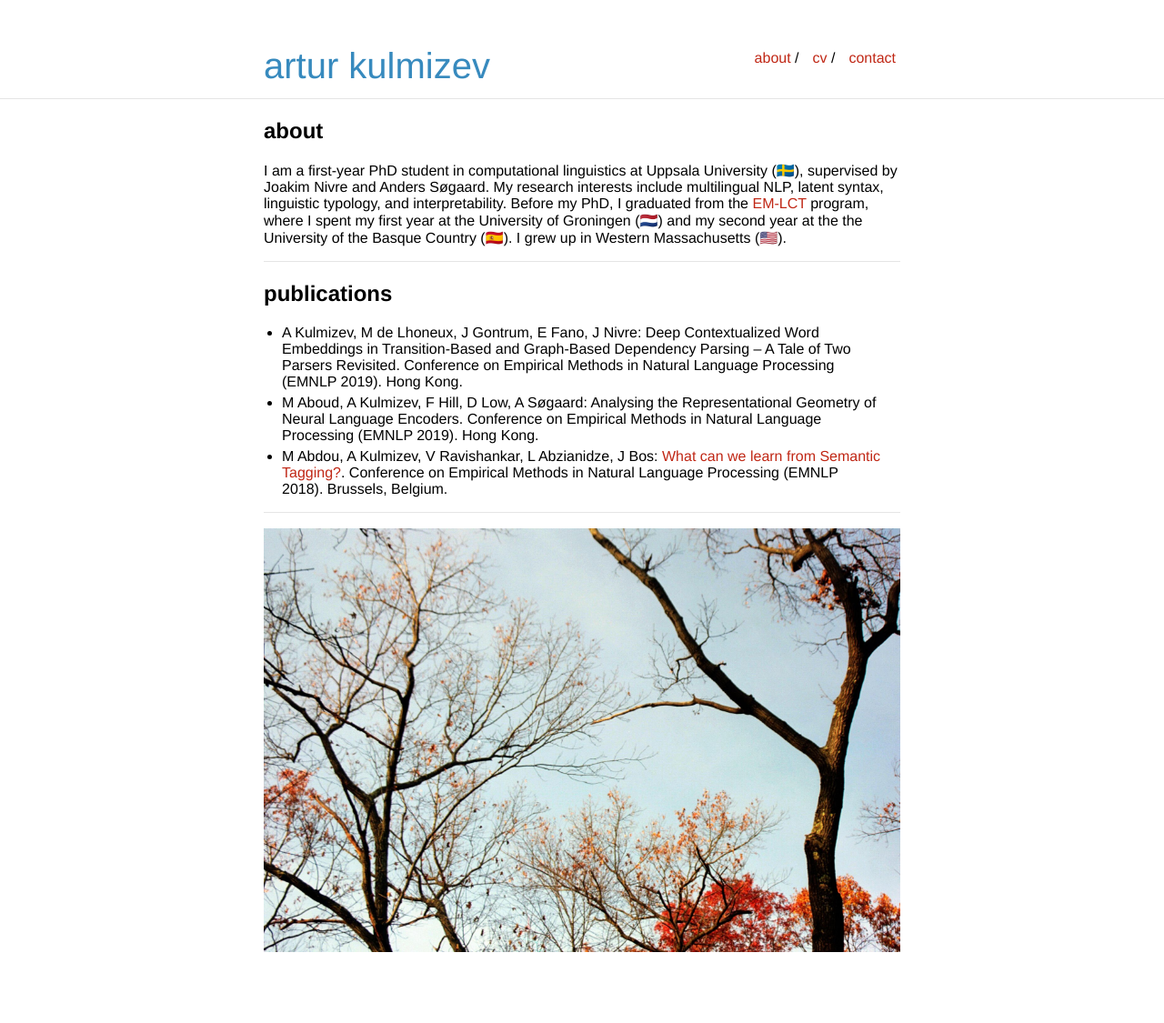
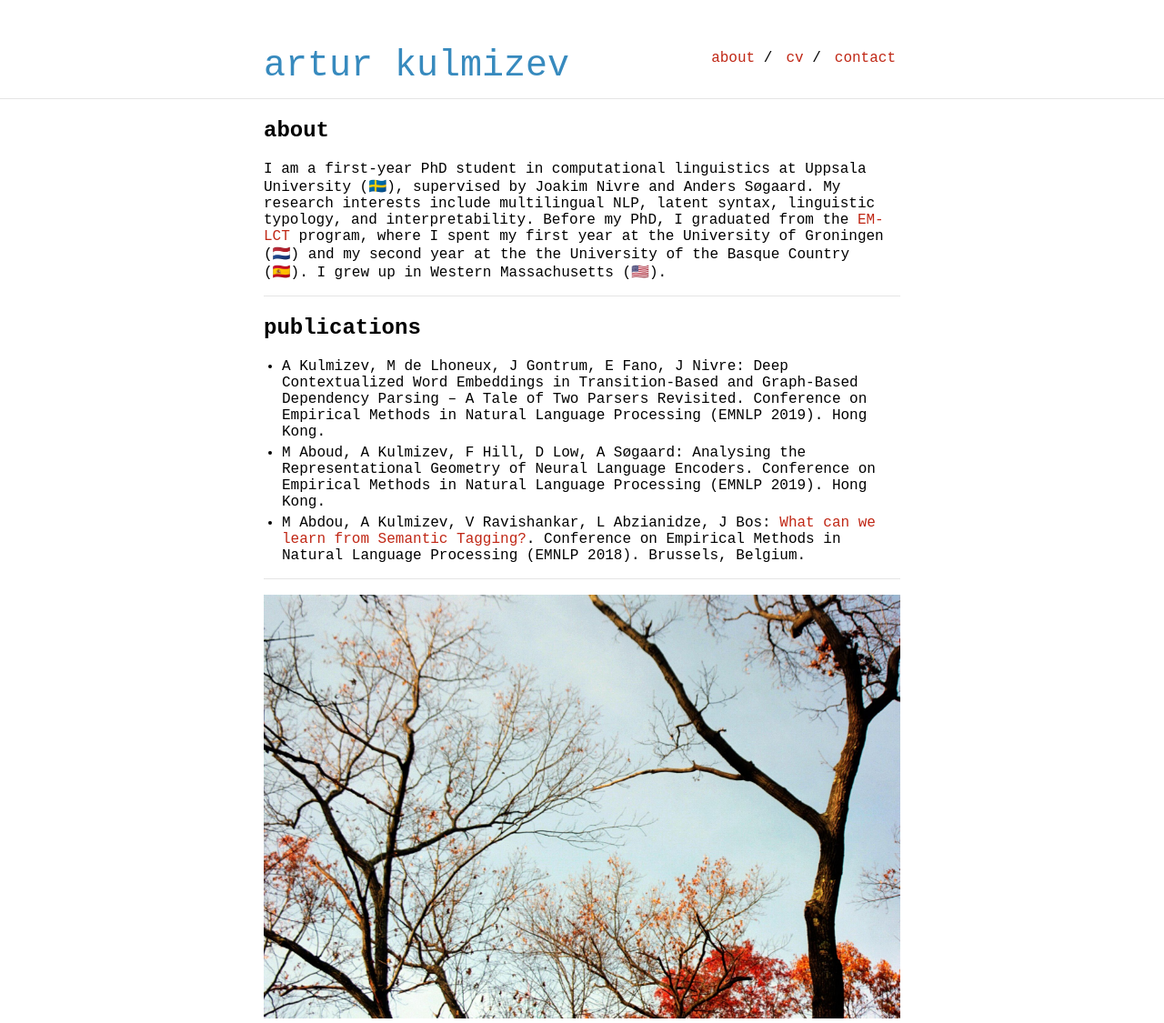
Before and after one commit to rutrastone/rutrastone.github.io, a Jekyll site: the page built from index.md, in a window 1280 px wide. Shown: the whole page at 91% size. Built offline with Jekyll 4.4.1, drawn with Linux system fonts in a browser that asks for light colours; our own code applies the rules of GitHub Pages for plain Markdown files; before the commit the page ends 1051 px from its top, so only the background shows below that.

Commit message:
some changes

```diff
--- a/_sass/_style.scss
+++ b/_sass/_style.scss
@@ -11,7 +11,7 @@ html {
 }
 body {
     margin: 0;
-    font-family: "Helvetica";
+    font-family: "Courier New";
     height: 100%;
 }
 a {
```
